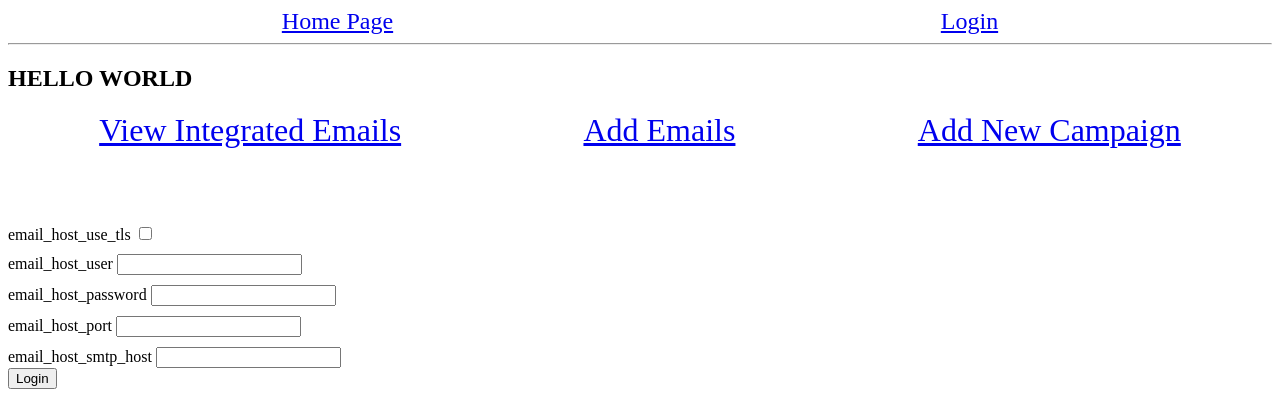
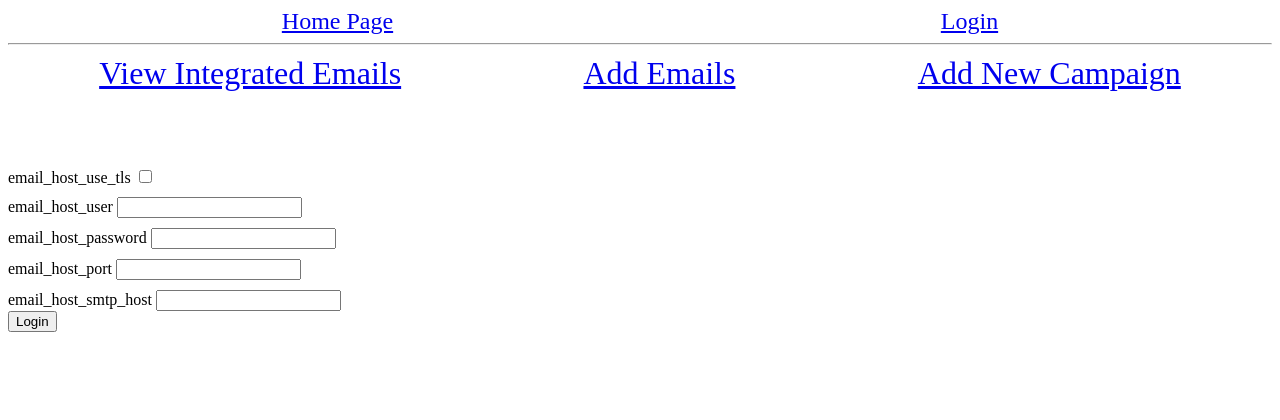
Before and after one commit to ayyaninam/euka-email, a Django app: page /add_email in a window 1280 px wide. Shown: the top 420 px of the page. Run offline with Django 4.2, Linux system fonts and the light colour scheme; parts of the project's set-up code (start-up, migrations or seed data) failed here and were passed over.

Commit message:
FINAL COMMIT

```diff
--- a/templates/base/base.html
+++ b/templates/base/base.html
@@ -20,7 +20,6 @@
             {% endif %}
         </div>
         <hr>
-        <h1>HELLO WORLD</h1>
         <div style="display: flex; justify-content: space-around; font-size: 2rem; margin-top: 10px;">
             <a href="{% url 'base:view_email' %}">View Integrated Emails</a>
             <a href="{% url 'base:add_email' %}">Add Emails</a>
```
